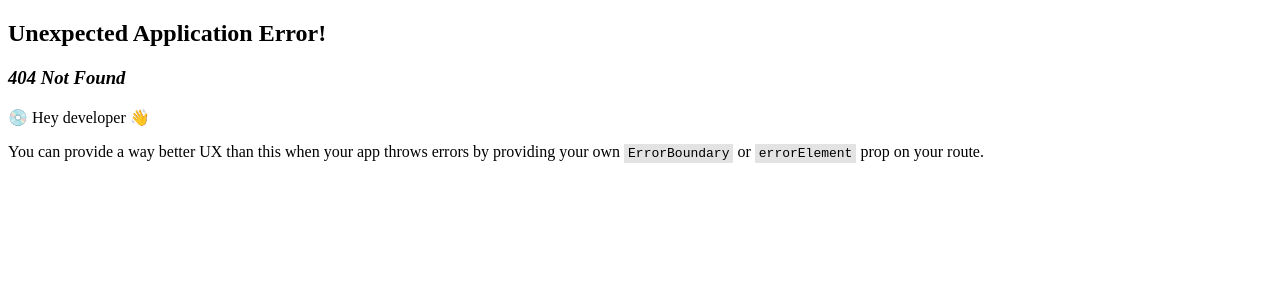
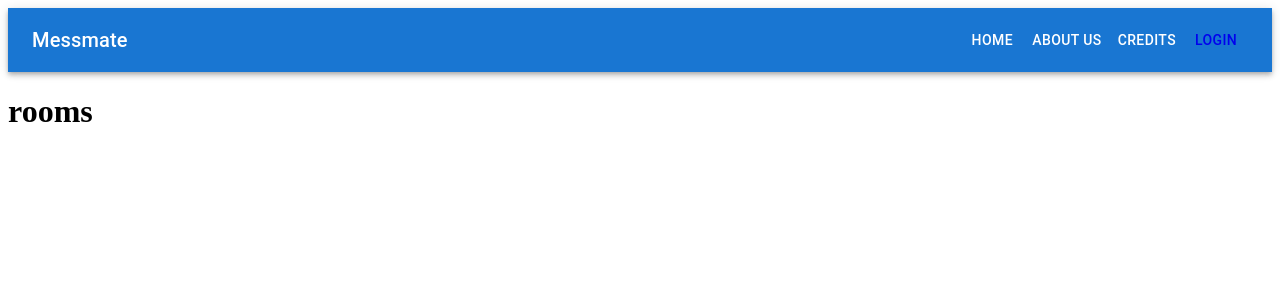
Before and after one commit to rishikrc3/roomateFinder, a React (Create React App) app in the folder client/: page /rooms in a window 1280 px wide. Before the commit this address had no page. Shown: the top 300 px of the page. Built offline with nearby package versions, Linux system fonts and the light colour scheme.

Commit message:
Rooms page initialised

```diff
--- a/client/src/index.js
+++ b/client/src/index.js
@@ -9,6 +9,7 @@ import LoginPage from './pages/Login';
 import Body from './pages/Body';
 import Home from './pages/Home';
 import Register from './pages/Register';
+import Rooms from './pages/Rooms';
 
 const appRouter = createBrowserRouter([
   {
@@ -30,6 +31,10 @@ const appRouter = createBrowserRouter([
       {
         path: "/register",
         element: <Register />,
+      },
+      {
+        path: "/rooms",
+        element: <Rooms />,
       }
     ],
   },
--- /dev/null
+++ b/client/src/pages/Rooms.jsx
@@ -0,0 +1,9 @@
+import React from 'react'
+
+const Rooms = () => {
+  return (
+    <h1>rooms</h1>
+  )
+}
+
+export default Rooms
```
